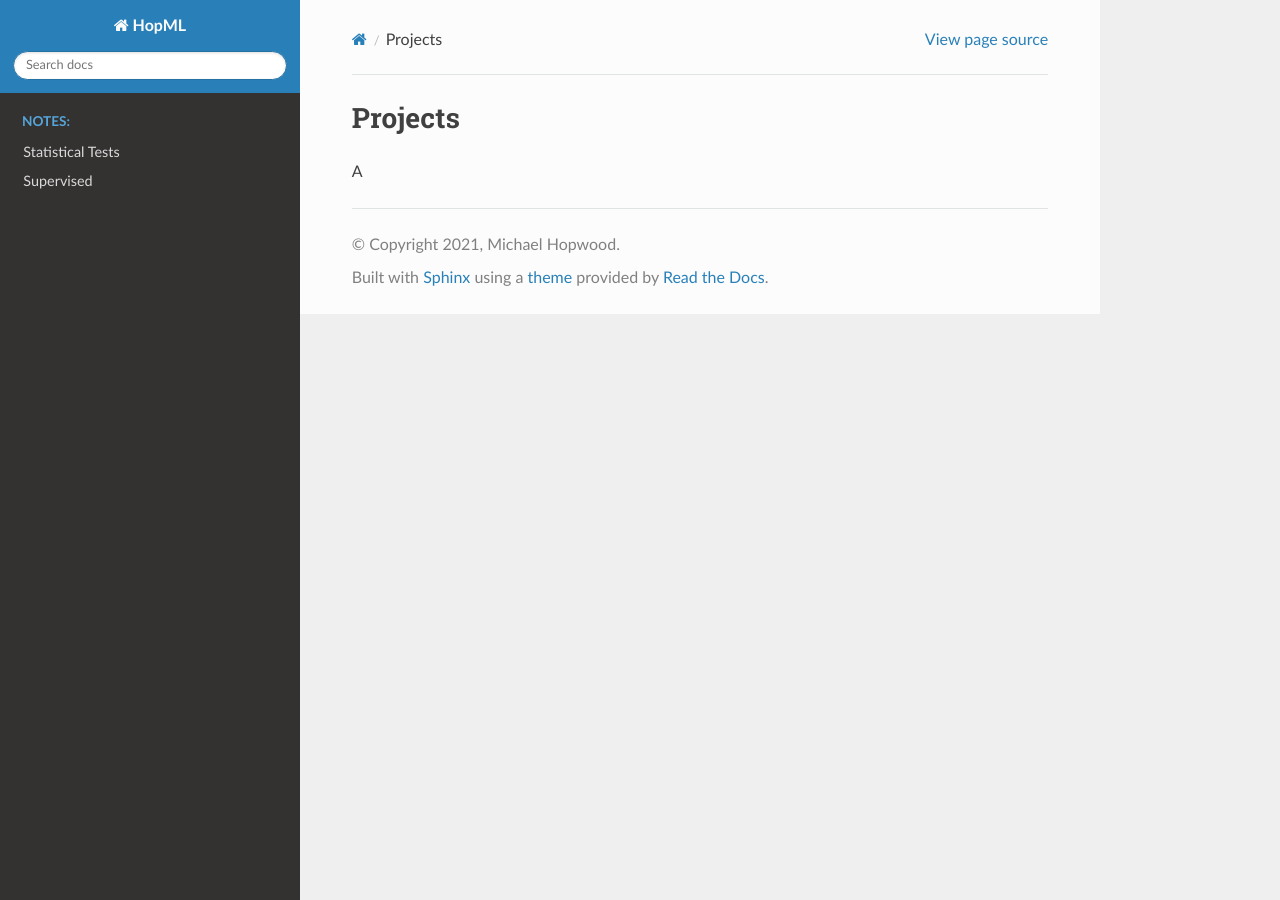
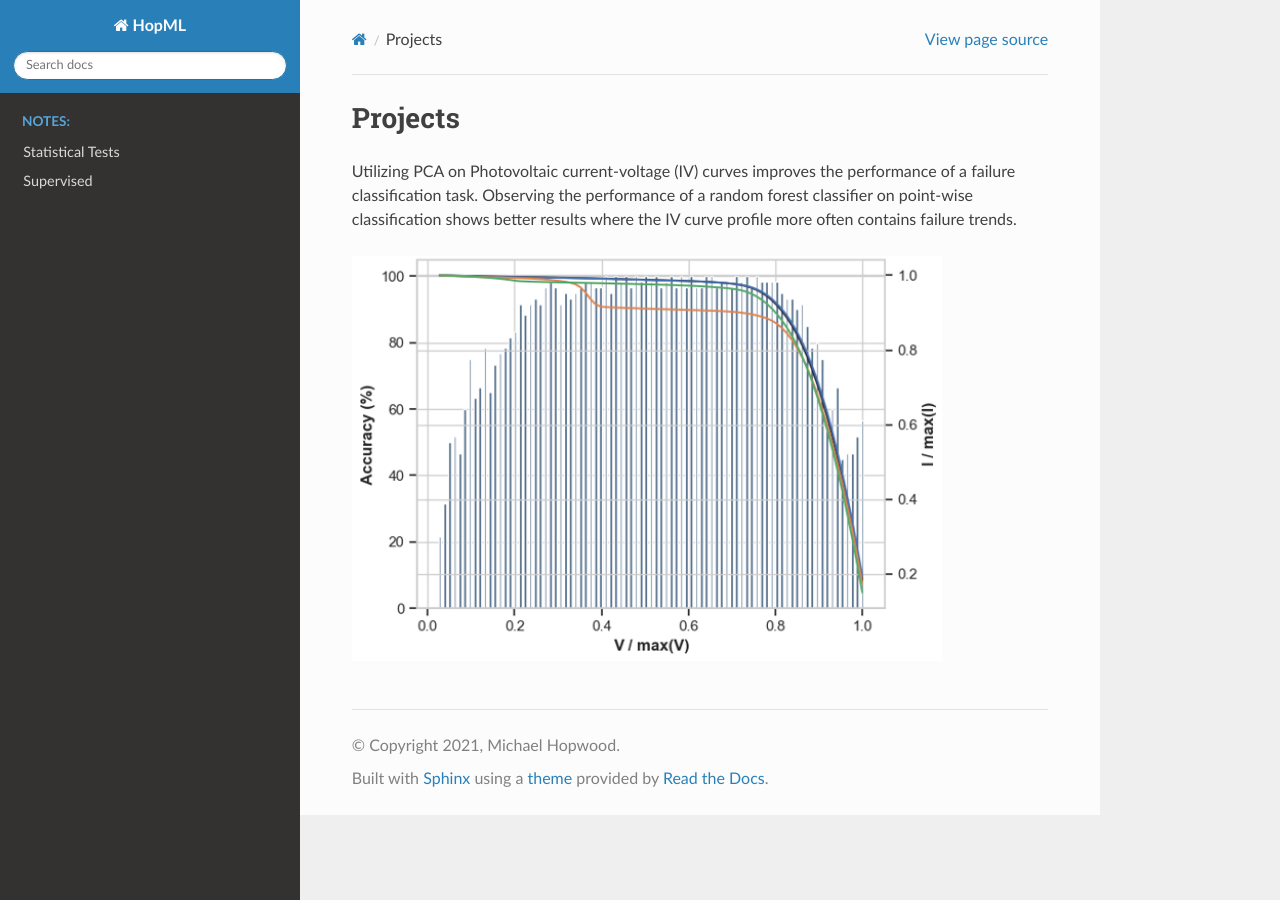
Before and after one commit to MichaelHopwood/HopML, a Sphinx documentation site: the page built from docs/projects.rst, in a window 1280 px wide. Built offline with Sphinx 7.4.7 and the Read the Docs theme 2.0.0, drawn with Linux system fonts in a browser that asks for light colours; pages that are not in the unit, such as notebooks, are missing from menus.

Commit message:
add project rst

```diff
--- a/docs/index.rst
+++ b/docs/index.rst
@@ -3,9 +3,7 @@ Portfolio website: Michael Hopwood
 
 Hello, I am a PhD student at the University of Central Florida studying data science. I have worked on many data science and data analytics projects, all of which are summarized in my `CV <https://github.com/MichaelHopwood/HopML/blob/main/docs/_static/MICHAEL_HOPWOOD_CV.PDF>`_.
 
-Summarized results of my journal papers, conference proceedings, hackathons, and personal projects are located in :doc:`projects.rst`.
-
-`local mirror <_static/docs_mirror/index.html>`_
+Summarized results of my journal papers, conference proceedings, hackathons, and personal projects are located in `projects <projects.rst>`_.
 
 .. toctree::
    :maxdepth: 2
--- a/docs/projects.rst
+++ b/docs/projects.rst
@@ -1,4 +1,6 @@
 Projects
 ========
 
-A
+Utilizing PCA on Photovoltaic current-voltage (IV) curves improves the performance of a failure classification task. Observing the performance of a random forest classifier on point-wise classification shows better results where the IV curve profile more often contains failure trends.
+
+.. image:: _static/pvsc46_pca_ML.png
```
Also changed, not shown: docs/_static/pvsc46_pca_ML.png (added).
